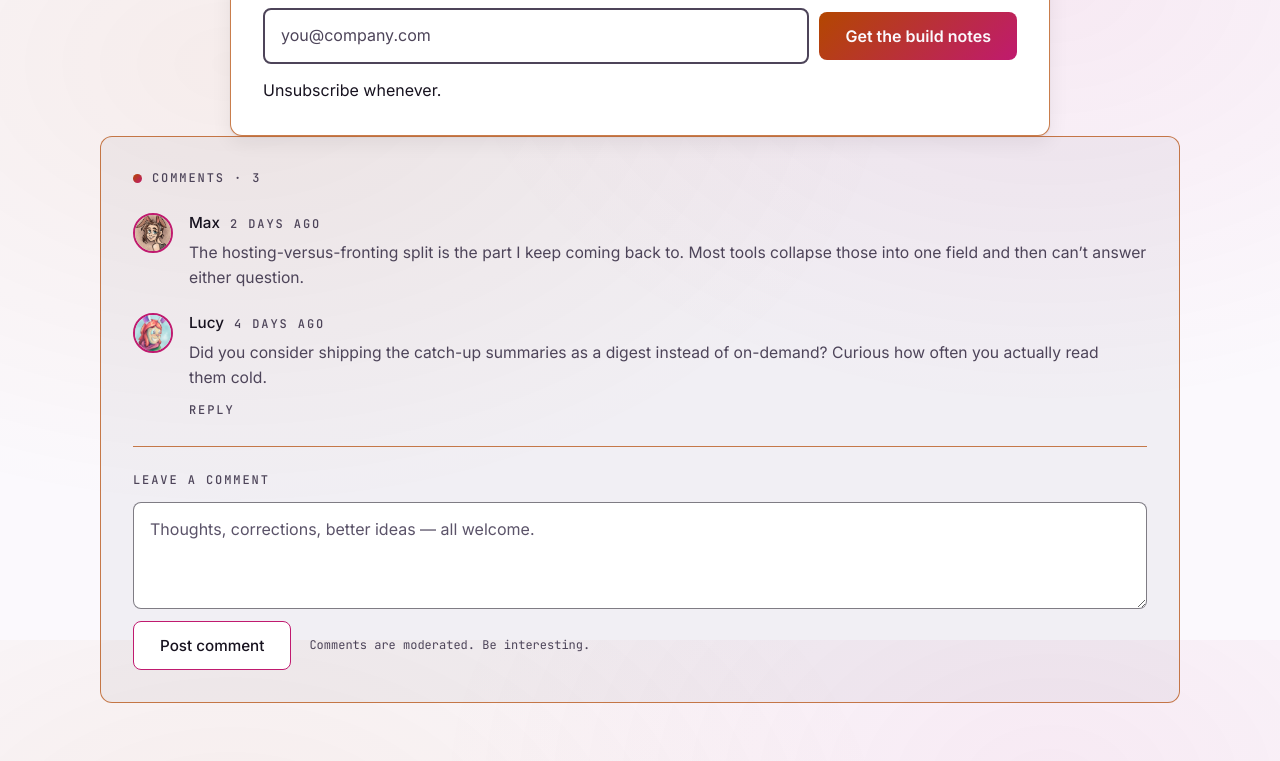
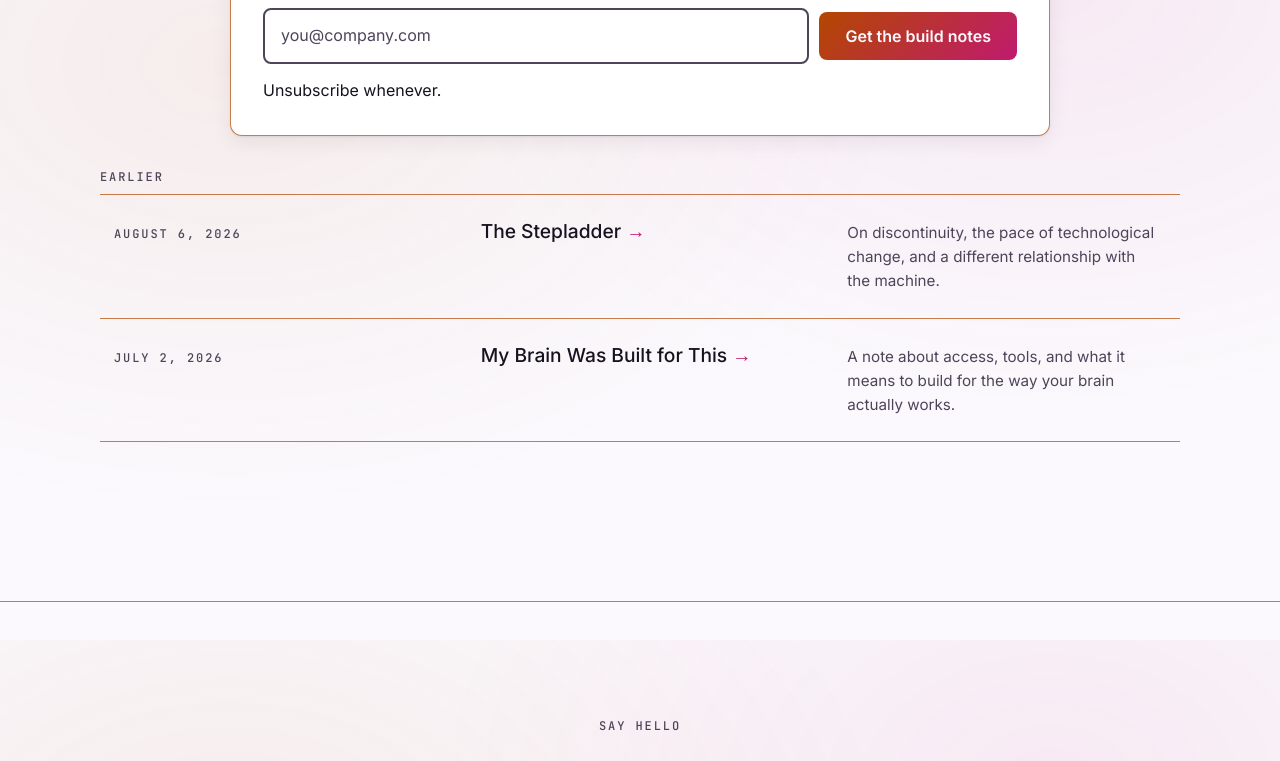
Before and after one commit to Arcadesys/work-thearcades-me, a Next.js app: page / in a window 1280 px wide. Shown: the part 5760-6521 px from the top of the page. Built offline with nearby package versions, Linux system fonts and the light colour scheme.

Commit message:
Defer homepage comments UI

```diff
--- a/app/globals.css
+++ b/app/globals.css
@@ -1447,6 +1447,10 @@ textarea::placeholder {
 
 .earlier-label {
   margin-bottom: 6px;
+}
+
+.subscribe + .earlier-label {
+  margin-top: 32px;
 }
 
 .earlier {
--- a/app/page.tsx
+++ b/app/page.tsx
@@ -3,7 +3,6 @@ import { publicPosts, displayDate } from '@/lib/blog';
 import Link from 'next/link';
 import type { CaseStudy } from '@/lib/content';
 import { BrandMark } from '@/components/brand-mark';
-import { CommentForm } from '@/components/comment-form';
 import { ExternalLink } from '@/components/external-link';
 import { RevealOnScroll } from '@/components/reveal-on-scroll';
 import { SubscribeForm } from '@/components/subscribe-form';
@@ -11,8 +10,6 @@ import {
   about,
   beliefs,
   caseStudies,
-  commentCount,
-  comments,
   contact,
   evangelistTakeaways,
   hero,
@@ -309,10 +306,6 @@ export default function Home() {
                 Continue reading
                 <Arrow />
               </Link>
-              <a className="label jump-comments" href="#comments">
-                {commentCount} comments
-                <Arrow dir="down" />
-              </a>
             </div>
           </article>}
 
@@ -325,33 +318,6 @@ export default function Home() {
             <p>{newsletter.body}</p>
             <SubscribeForm />
           </div>
-
-          <section className="comments" id="comments" data-reveal="2" aria-labelledby="comments-heading">
-            <p className="label kicker" id="comments-heading">
-              <span className="dot" />
-              Comments · {commentCount}
-            </p>
-            <ul className="comment-list">
-              {comments.map((comment) => (
-                <li className="comment" key={comment.author}>
-                  <Image src={comment.avatar} width={40} height={40} alt="" />
-                  <div className="comment-body">
-                    <p className="comment-meta">
-                      <span className="comment-author">{comment.author}</span>
-                      <span className="label">{comment.when}</span>
-                    </p>
-                    <p>{comment.body}</p>
-                    {comment.canReply && (
-                      <a className="label comment-reply" href="#comment-body">
-                        Reply<span className="visually-hidden"> to {comment.author}</span>
-                      </a>
-                    )}
-                  </div>
-                </li>
-              ))}
-            </ul>
-            <CommentForm />
-          </section>
 
           <p className="label earlier-label">Earlier</p>
           <ul className="earlier">
```
